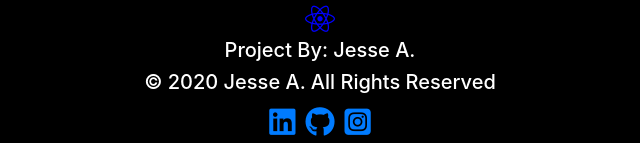
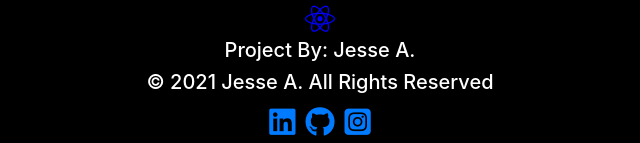
Before and after one commit to audijej/Personal-Portfolio-2021, a React (Create React App) app in the folder personal-portfolio/: page / in a window 1280 px wide. Shown: the part 1030-1173 px from the top of the page, without its empty margins (320-960 px from the left). Built offline with nearby package versions, Linux system fonts and the light colour scheme.

Commit message:
updates to css to fix background issues to deployment

```diff
--- a/personal-portfolio/src/components/Footer/Footer.js
+++ b/personal-portfolio/src/components/Footer/Footer.js
@@ -7,7 +7,7 @@ function Footer() {
             <h5 style={{ color: "white" }}>Built with React</h5>
             <i class="fab fa-react" style={{color: "blue"}}></i>
             <h5 style={{ color: "white" }}>Project By: Jesse A.</h5>
-            <h5 style={{ color: "white" }}>© 2020 Jesse A. All Rights Reserved</h5>
+            <h5 style={{ color: "white" }}>© 2021 Jesse A. All Rights Reserved</h5>
             {/* <ul class="contacts"> */}
             <li class="social-media-icon"><a
                 href="https://www.linkedin.com/in/jesse-a-0617881a2?lipi=urn%3Ali%3Apage%3Ad_flagship3_profile_view_base_contact_details%3BkIR0XT9mQlaD%2F6EEsl6UAQ%3D%3D"
--- a/personal-portfolio/src/components/style.css
+++ b/personal-portfolio/src/components/style.css
@@ -125,13 +125,13 @@ ul {
 {
   content: '>';
   font-size: 25px;
-  color: red;
+  color: gray;
 }
 
 .carousel-control-prev-icon:after {
   content: '<';
   font-size: 25px;
-  color: red;
+  color:gray;
 }
 
 .jumbotron {
@@ -139,7 +139,7 @@ ul {
     overflow: hidden;
     background-color: black;
     padding: 0;
-    z-index: -1;
+    z-index: -4;
 }
 
 #coverVideo {
```
